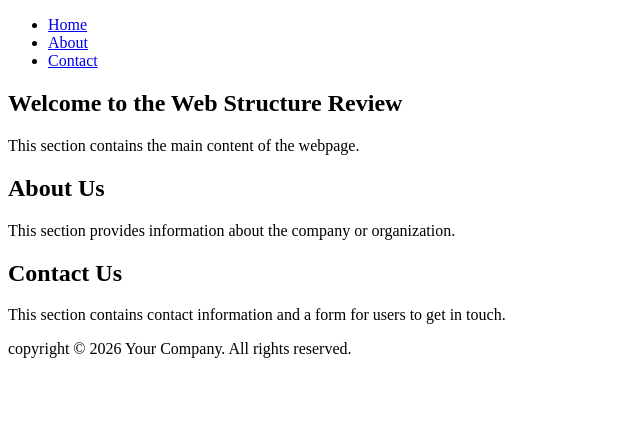
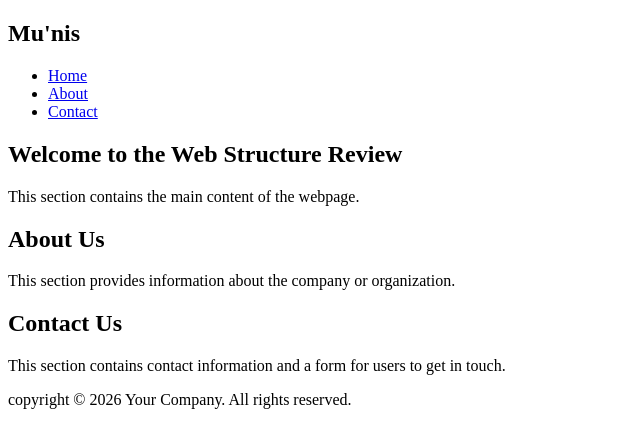
Before and after one commit to Mo2ns/git-journey, a plain HTML site: page index.html in a window 1280 px wide. Shown: the whole page, without its empty margins (0-640 px from the left). Drawn offline with Linux system fonts and the light colour scheme.

Commit message:
adding header

```diff
--- a/index.html
+++ b/index.html
@@ -9,6 +9,7 @@
 
     <header>
         <nav>
+            <h1>Mu'nis</h1>
             <ul>
                 <li><a href="#hero-section">Home</a></li>
                 <li><a href="#about">About</a></li>
```
